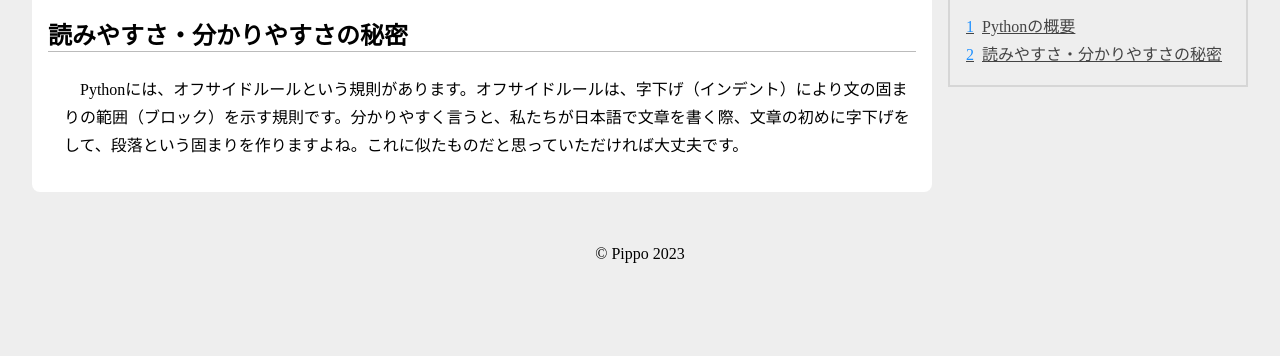
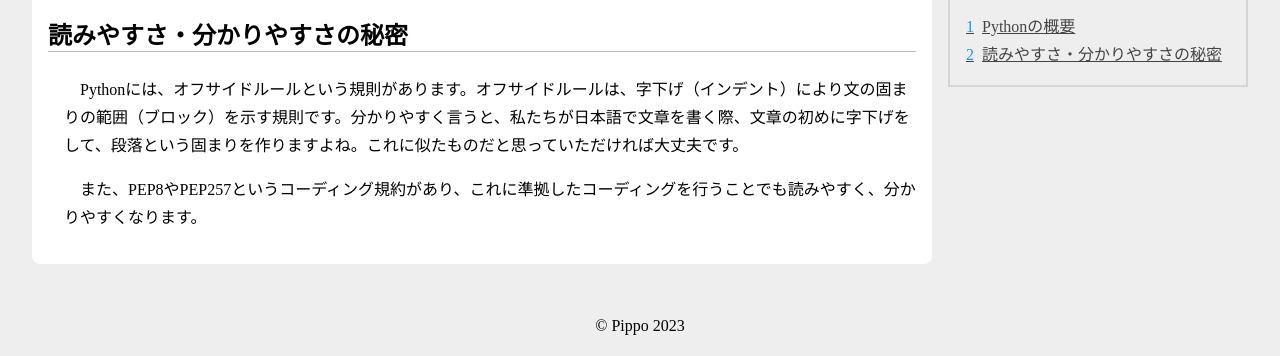
Before and after one commit to PippoTeru/Storage-for-Useless-Knowledge, a plain HTML site: page Python/Python_A.html in a window 1280 px wide. Shown: the part 502-858 px from the top of the page. Before the commit the page ends 800 px from the top, so only its background shows below. Drawn offline with Linux system fonts and the light colour scheme.

Commit message:
Add files via upload

```diff
--- a/Python/Python_A.html
+++ b/Python/Python_A.html
@@ -22,6 +22,7 @@
 					<section>
 						<h3>読みやすさ・分かりやすさの秘密</h3>
 						<p class="indent">Pythonには、オフサイドルールという規則があります。オフサイドルールは、字下げ（インデント）により文の固まりの範囲（ブロック）を示す規則です。分かりやすく言うと、私たちが日本語で文章を書く際、文章の初めに字下げをして、段落という固まりを作りますよね。これに似たものだと思っていただければ大丈夫です。</p>
+						<p class="indent">また、PEP8やPEP257というコーディング規約があり、これに準拠したコーディングを行うことでも読みやすく、分かりやすくなります。</p>
 					</section>
 				</article>
 			</div>
```
